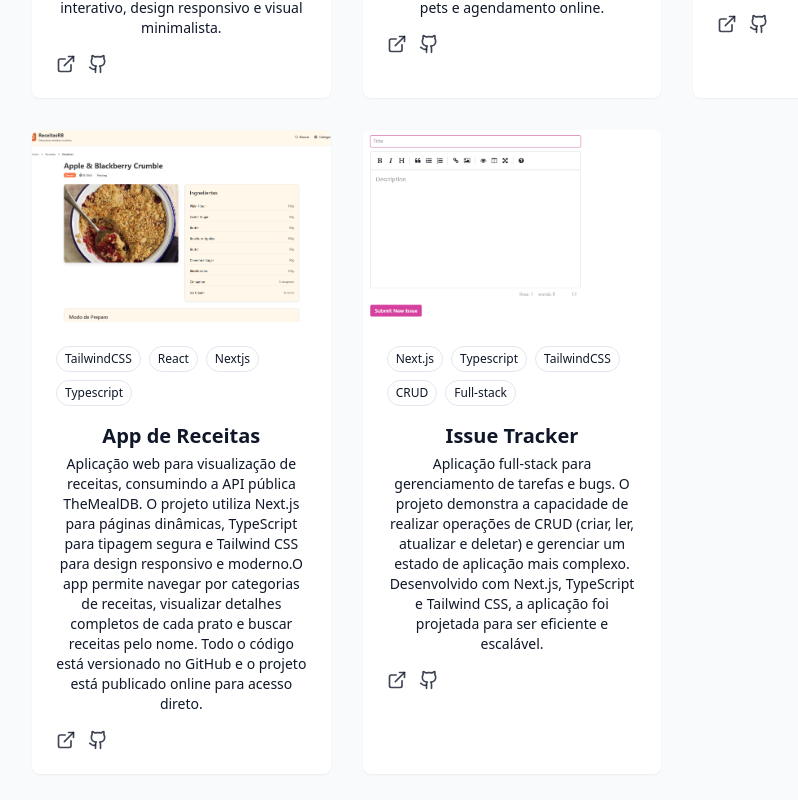
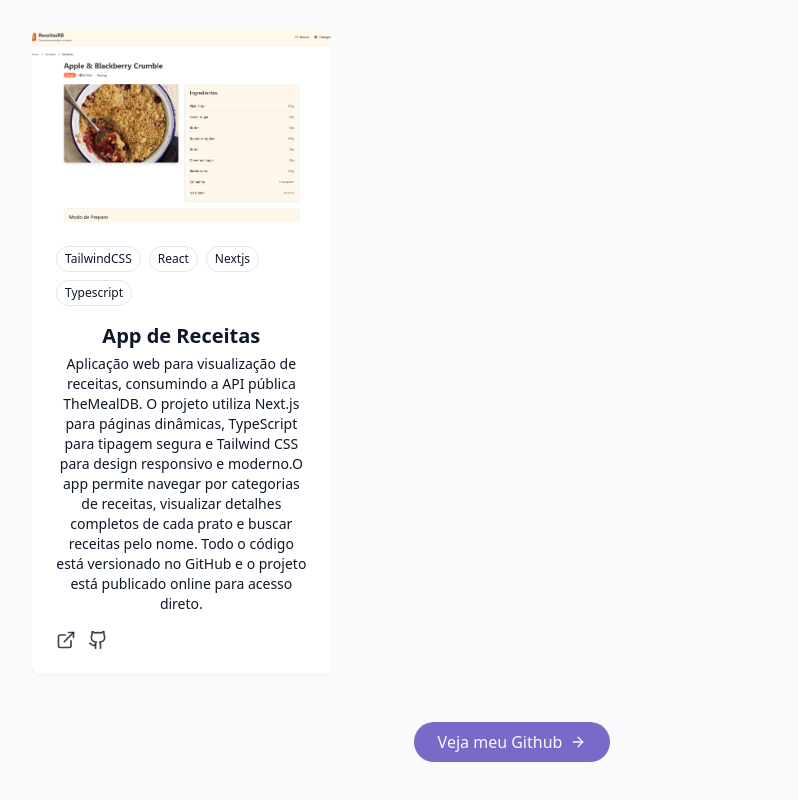
Before and after one commit to ronizera/Portfolio, a React (Vite) app: page / in a window 1280 px wide. Shown: the part 2980-3780 px from the top of the page, without its empty margins (128-926 px from the left). Built offline with nearby package versions, Linux system fonts and the light colour scheme.

Commit message:
project remove

```diff
--- a/src/components/ProjectsSection.jsx
+++ b/src/components/ProjectsSection.jsx
@@ -40,16 +40,6 @@ const projects = [
     demoUrl: "https://receitas-rb.vercel.app/",
     githubUrl: "https://github.com/ronizera/receitas",
   },
-  {
-
-    "id": 5,
-    "title": "Issue Tracker",
-    "description": "Aplicação full-stack para gerenciamento de tarefas e bugs. O projeto demonstra a capacidade de realizar operações de CRUD (criar, ler, atualizar e deletar) e gerenciar um estado de aplicação mais complexo. Desenvolvido com Next.js, TypeScript e Tailwind CSS, a aplicação foi projetada para ser eficiente e escalável.",
-    "image": "/projects/project5.png",
-    "tags": ["Next.js", "Typescript", "TailwindCSS", "CRUD", "Full-stack"],
-    "demoUrl": "https://issues-track-alpha.vercel.app",
-    "githubUrl": "https://github.com/ronizera/issues-track"
-}
 
 
 ];
--- a/src/components/SkillsSection.jsx
+++ b/src/components/SkillsSection.jsx
@@ -11,7 +11,7 @@ const skills = [
   {name: "NextJS", category: "frontend"},
 
   // Backend
-  {name: "Java", category: "backend"},
+
   // Tools
   { name: "Git/GitHub", category: "tools" },
   { name: "Figma", category: "tools" },
```
